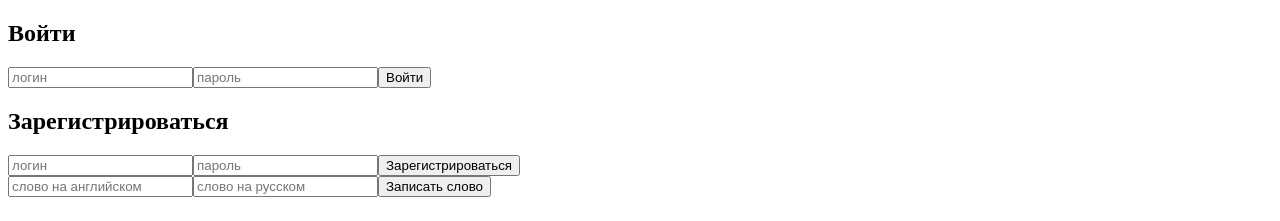
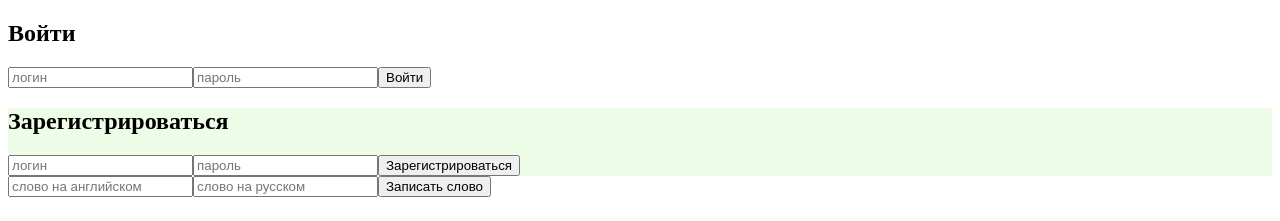
Before and after one commit to fluffybone/myDictionary, a React (Vite) app in the folder frontend/: page / in a window 1280 px wide. Shown: the top 221 px of the page. Built offline with nearby package versions, Linux system fonts and the light colour scheme; no server answers.

Commit message:
dev: fix

```diff
--- a/frontend/src/Authorization/index.tsx
+++ b/frontend/src/Authorization/index.tsx
@@ -73,7 +73,7 @@ export const Authorization = () => {
         />
         <button onClick={() => loginUser()}>Войти</button>
       </div>
-      <div>
+      <div style={{ backgroundColor: "#ecfce6" }}>
         <h2>Зарегистрироваться</h2>
         <input
           placeholder="логин"
```
Also changed, not shown: 1 other file (tests, documents, lock files or other folders).
